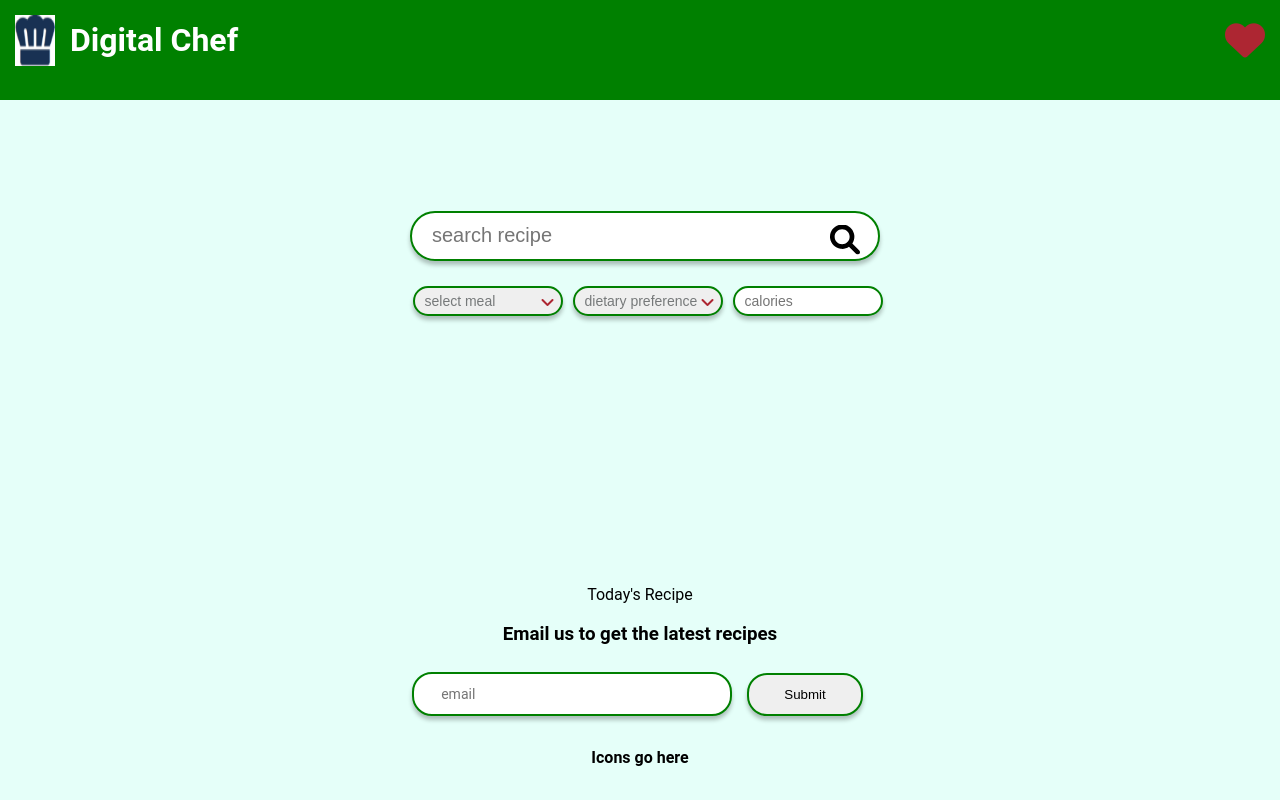
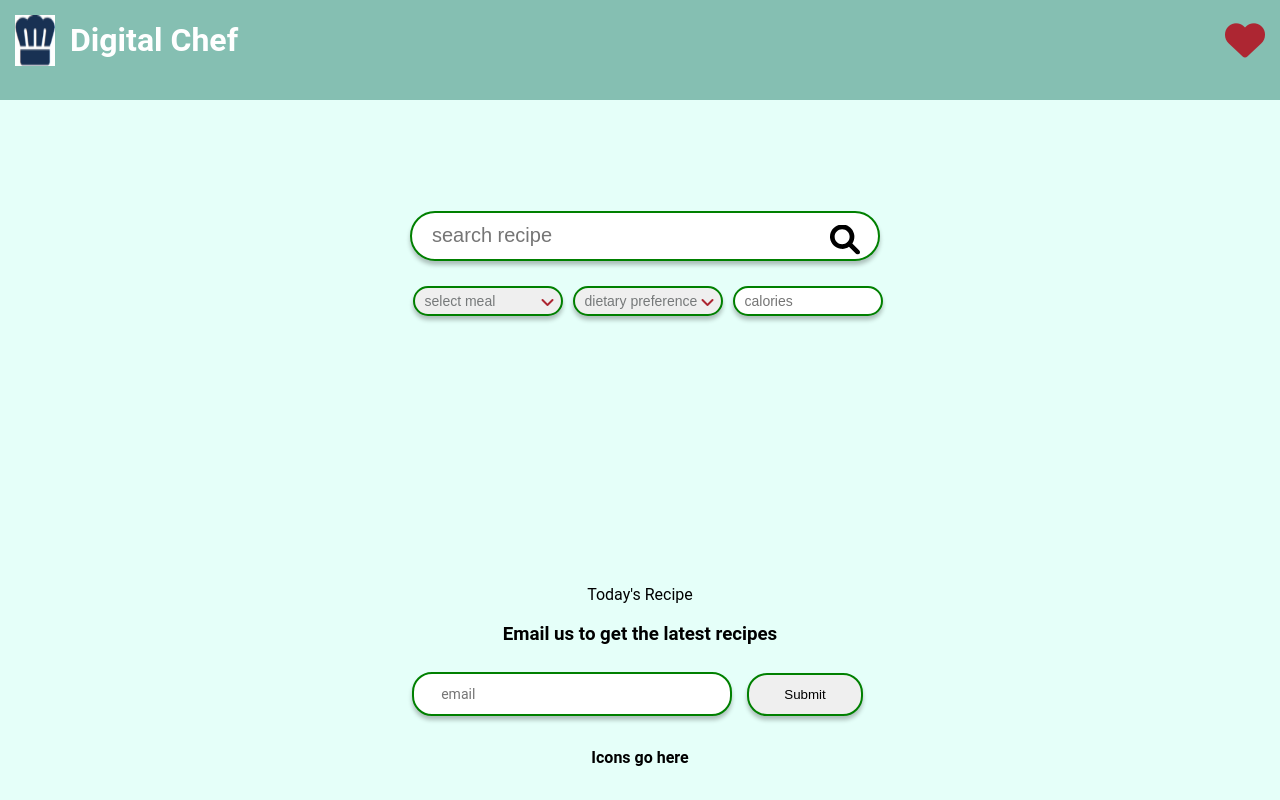
Before and after one commit to ncrown1190/React-Group-Project, a React (Create React App) app: page / in a window 1280 px wide. Built offline with nearby package versions, Linux system fonts and the light colour scheme.

Commit message:
changed header color

```diff
--- a/src/components/Header.tsx
+++ b/src/components/Header.tsx
@@ -11,7 +11,7 @@ export default function Header() {
       className="header"
       style={{
         background:
-          path === "/" || path === "/recipes/complexSearch" ? "green" : "black",
+          path === "/" || path === "/recipes/complexSearch" ? "#85BFB2" : "black",
         marginTop: 0,
         position: "relative",
       }}
```
